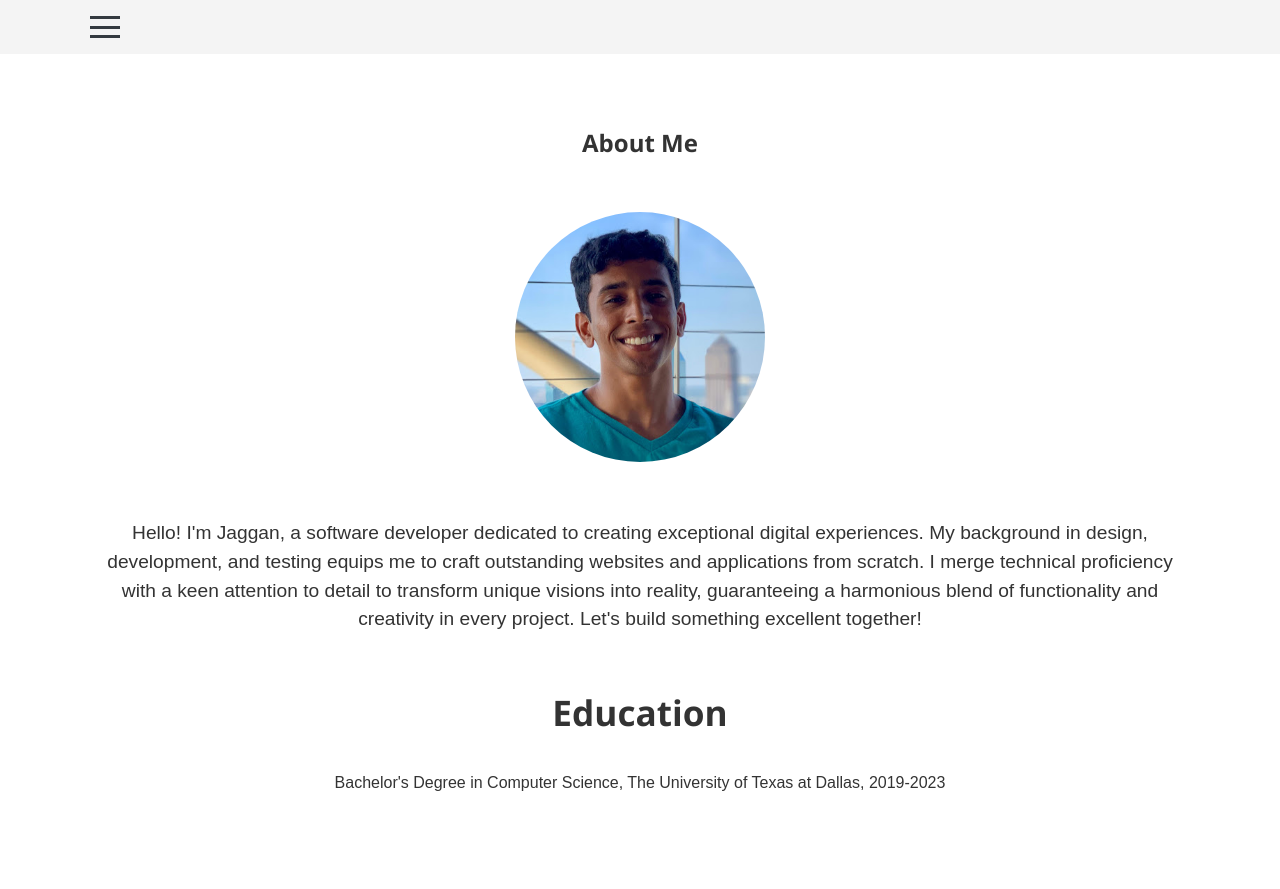
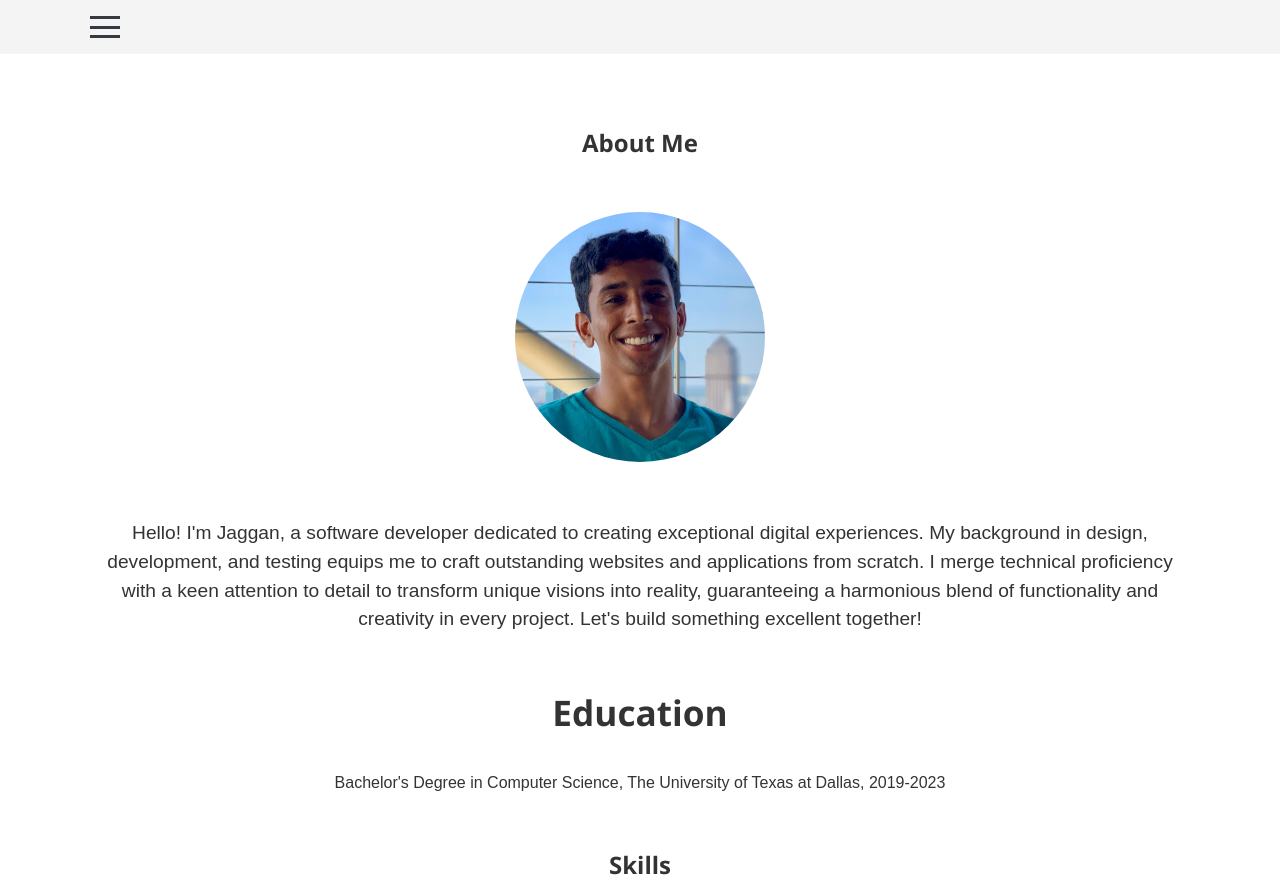
Before and after one commit to jagganjestine/jjweb, a React (Create React App) app: page /about in a window 1280 px wide. Shown: the top 889 px of the page. Built offline with nearby package versions, Linux system fonts and the light colour scheme.

Commit message:
Update About.js

```diff
--- a/src/components/About.js
+++ b/src/components/About.js
@@ -40,6 +40,7 @@ const About = () => {
           <li>Bachelor's Degree in Computer Science, The University of Texas at Dallas, 2019-2023</li>
         </ul>
       </div>
+      <h2>Skills</h2>
       <section className="skills-section">
         <SkillsBubbleCluster data={skillsData} />
       </section>
```
